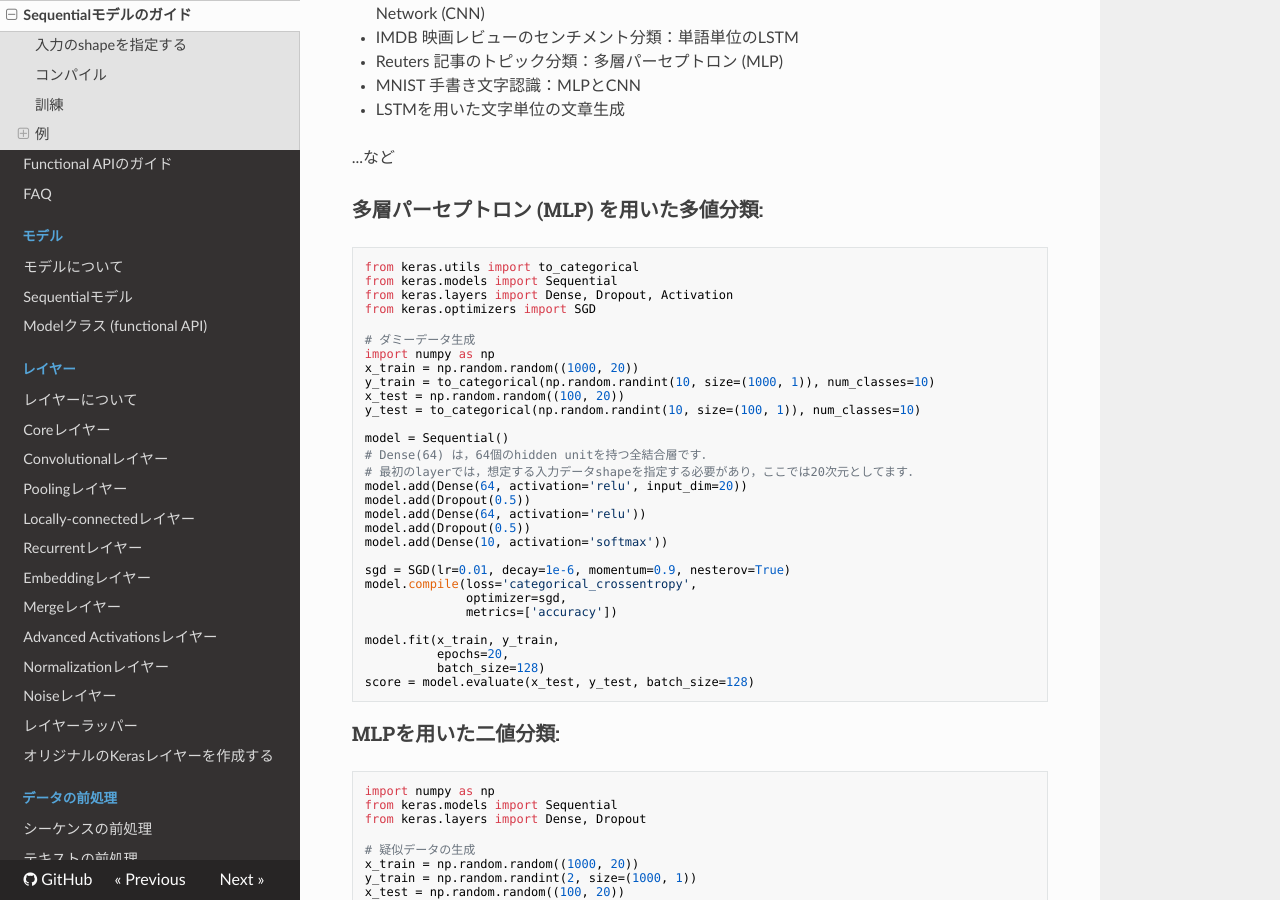
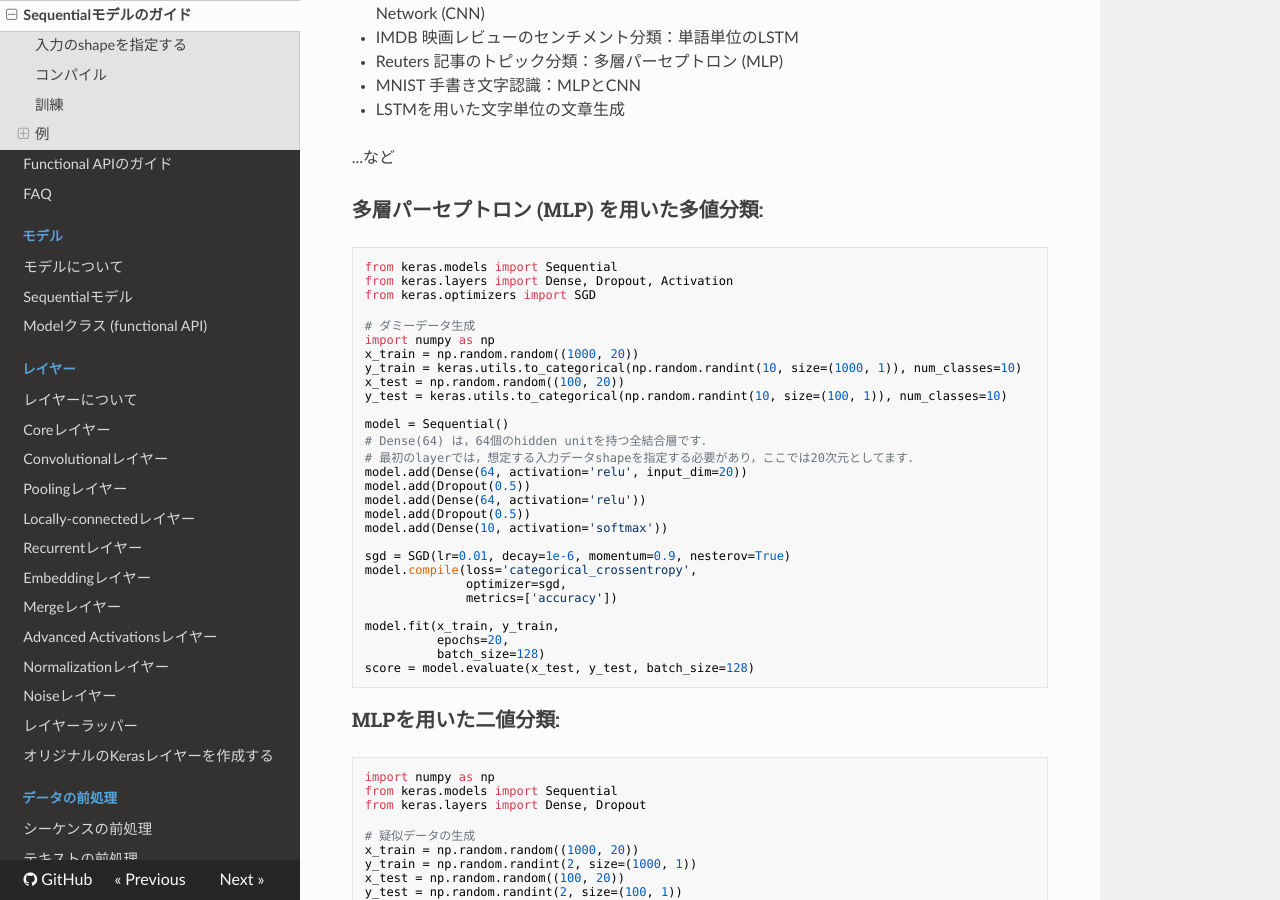
Before and after one commit to keras-team/keras-docs-ja, an MkDocs documentation site: the page built from sources/getting-started/sequential-model-guide.md, in a window 1280 px wide and 900 px high, scrolled down 2994 px. Built offline with MkDocs 1.6.1, drawn with Linux system fonts in a browser that asks for light colours; nearby versions of some CDN libraries; old or Windows-style settings are respelled for this version of MkDocs.

Commit message:
Revert "Add from keras.utils import to_categorical"
This reverts commit af035618523bf7ba15999279a88d2a57ad9cb50b.

````diff
--- a/sources/getting-started/sequential-model-guide.md
+++ b/sources/getting-started/sequential-model-guide.md
@@ -152,7 +152,6 @@ model.fit(data, one_hot_labels, epochs=10, batch_size=32)
 ### 多層パーセプトロン (MLP) を用いた多値分類:
 
 ```python
-from keras.utils import to_categorical
 from keras.models import Sequential
 from keras.layers import Dense, Dropout, Activation
 from keras.optimizers import SGD
@@ -160,9 +159,9 @@ from keras.optimizers import SGD
 # ダミーデータ生成
 import numpy as np
 x_train = np.random.random((1000, 20))
-y_train = to_categorical(np.random.randint(10, size=(1000, 1)), num_classes=10)
+y_train = keras.utils.to_categorical(np.random.randint(10, size=(1000, 1)), num_classes=10)
 x_test = np.random.random((100, 20))
-y_test = to_categorical(np.random.randint(10, size=(100, 1)), num_classes=10)
+y_test = keras.utils.to_categorical(np.random.randint(10, size=(100, 1)), num_classes=10)
 
 model = Sequential()
 # Dense(64) は，64個のhidden unitを持つ全結合層です．
````
